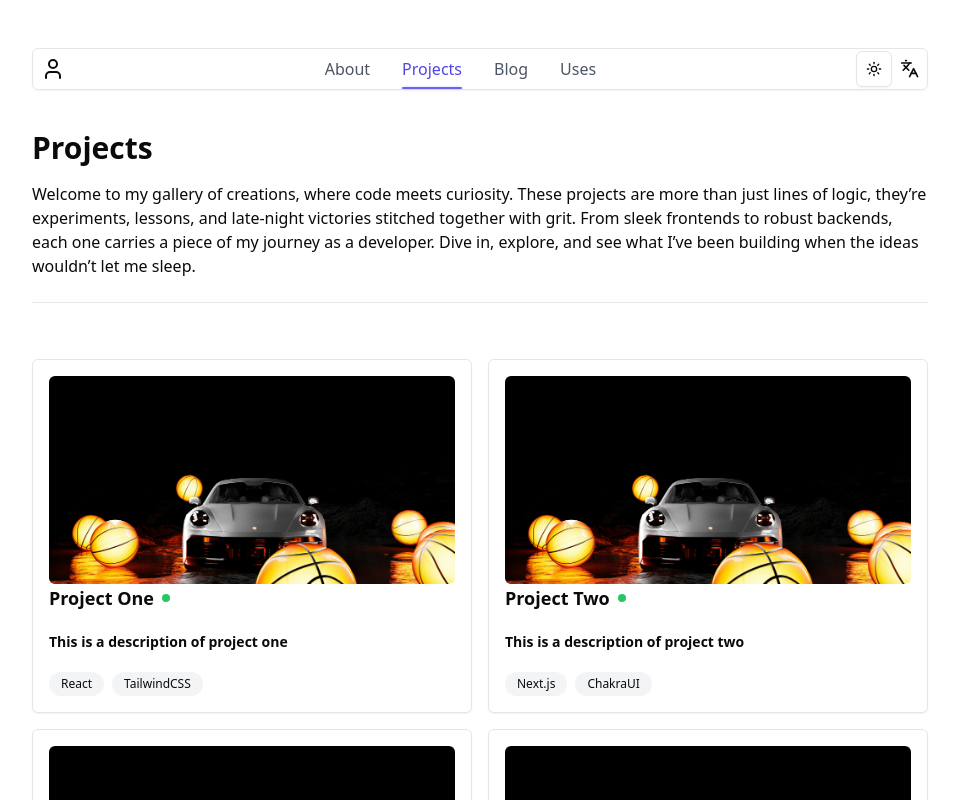
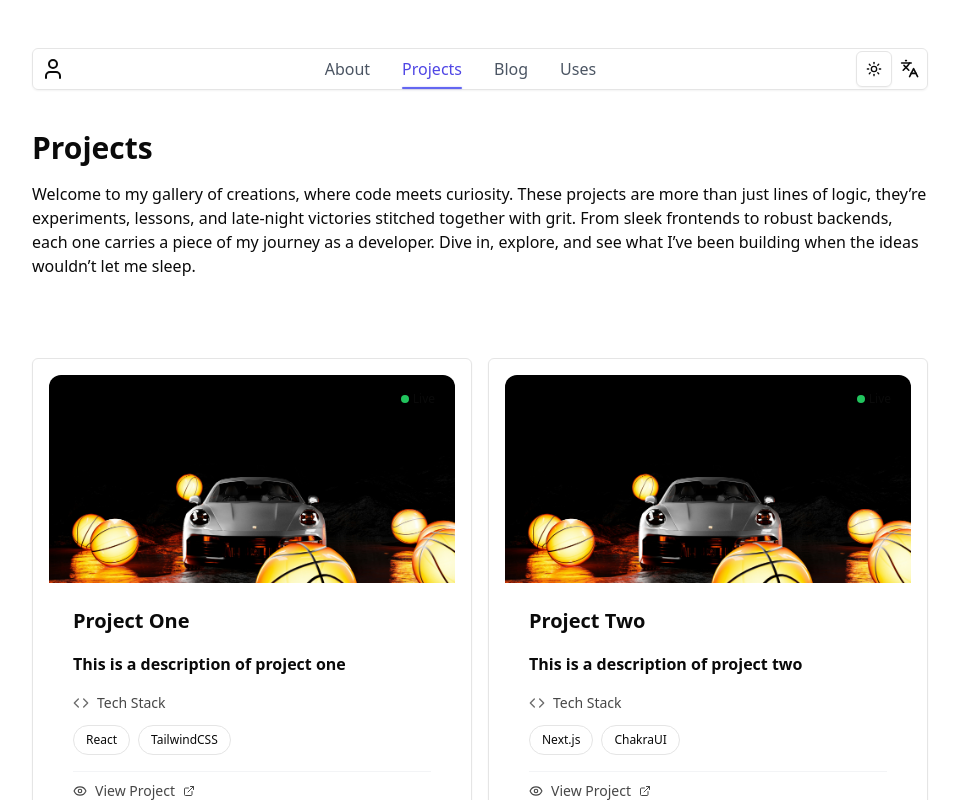
Before and after one commit to tzniceguy/portfolio, a Next.js app: page /projects in a window 1280 px wide. Shown: the top 800 px of the page, without its empty margins (160-1119 px from the left). Built offline with nearby package versions, Linux system fonts and the light colour scheme.

Commit message:
chore (projects): ui updates

```diff
--- a/app/projects/page.tsx
+++ b/app/projects/page.tsx
@@ -5,7 +5,7 @@ export default function Page() {
   return (
     <main className="max-w-4xl mx-auto">
       <div className="h-full flex-col mt-10">
-        <div className="border-b pb-6 border-gray-200 ">
+        <div className=" pb-6 ">
           <h1 className="text-3xl font-semibold capitalize mb-4">projects</h1>
           <p className="mt-2 text-md">
             Welcome to my gallery of creations, where code meets curiosity.
--- a/components/project-card.tsx
+++ b/components/project-card.tsx
@@ -1,6 +1,11 @@
+"use client";
+
 import Card from "./card";
 import Image from "next/image";
 import Link from "next/link";
+
+import { useState } from "react";
+import { ExternalLink, Eye, Code } from "lucide-react";
 
 interface CardProps {
   title: string;
@@ -9,6 +14,7 @@ interface CardProps {
   description: string;
   stack?: string[];
 }
+
 export default function ProjectCard({
   title,
   url,
@@ -16,41 +22,121 @@ export default function ProjectCard({
   description,
   stack = [],
 }: CardProps) {
+  const [isHovered, setIsHovered] = useState(false);
+
   return (
     <Card>
-      <div className="relative w-full h-52 rounded-md">
+      <div
+        className="group relative"
+        onMouseEnter={() => setIsHovered(true)}
+        onMouseLeave={() => setIsHovered(false)}
+      >
+        {/* Image Container */}
+        <div className="relative w-full h-52 overflow-hidden">
+          <div className="relative w-full h-full">
             <Image
               src={screenshot}
-          alt="project image"
+              alt={`${title} project screenshot`}
               fill={true}
-          className="rounded-md object-cover"
+              className="rounded-t-xl object-cover transition-transform duration-500 group-hover:scale-105"
             />
-      </div>
-      <div className="flex flex-col gap-5">
-        <div className="flex items-center gap-2">
+
+            {/* Overlay */}
+            <div
+              className={`absolute inset-0 bg-black/40 transition-opacity duration-300 ${
+                isHovered ? "opacity-100" : "opacity-0"
+              }`}
+            >
+              <div className="absolute inset-0 flex items-center justify-center">
+                <div className="flex gap-3">
                   <Link
                     href={url}
                     target="_blank"
-            className="font-semibold text-lg hover:underline"
+                    className="flex items-center gap-2 px-4 py-2  rounded-lg font-medium transition-all duration-200 hover:bg-white hover:scale-105"
                   >
-            {title}
+                    <ExternalLink size={16} />
+                    <span>View Live</span>
                   </Link>
+                </div>
+              </div>
+            </div>
+
+            {/* Status Indicator */}
+            <div className="absolute top-3 right-3">
+              <div className="flex items-center gap-1 px-2 py-1  rounded-full text-xs font-medium">
                 <span className="w-2 h-2 bg-green-500 rounded-full animate-pulse" />
+                <span>Live</span>
               </div>
+            </div>
+          </div>
+        </div>
+
+        {/* Content */}
+        <div className="p-6">
+          <div className="flex flex-col gap-4">
+            {/* Title and Link */}
+            <div className="flex items-center justify-between">
+              <Link
+                href={url}
+                target="_blank"
+                className="font-semibold text-xl hover:underline transition-colors duration-200 flex items-center gap-2 group/link"
+              >
+                <span>{title}</span>
+                <ExternalLink
+                  size={16}
+                  className="opacity-0 group-hover/link:opacity-100 transition-opacity duration-200"
+                />
+              </Link>
+            </div>
+
+            {/* Description */}
+            <div className="space-y-2">
+              <p className="leading-relaxed">{description}</p>
+            </div>
+
+            {/* Tech Stack */}
+            {stack.length > 0 && (
+              <div className="space-y-3">
                 <div className="flex items-center gap-2">
-          <p className="text-sm text-gray-">{description}</p>
+                  <Code size={16} className="opacity-60" />
+                  <span className="text-sm font-medium opacity-75">
+                    Tech Stack
+                  </span>
                 </div>
-        <div className="flex gap-2">
-          {stack.map((tech) => (
+                <div className="flex flex-wrap gap-2">
+                  {stack.map((tech, index) => (
                     <span
                       key={tech}
-              className="px-3 py-1 text-xs rounded-full bg-gray-100 dark:bg-gray-800 font-medium "
+                      className="px-3 py-1.5 text-xs rounded-full  border  font-medium transition-all duration-200 hover:shadow-sm hover:scale-105"
+                      style={{
+                        animationDelay: `${index * 100}ms`,
+                      }}
                     >
                       {tech}
                     </span>
                   ))}
                 </div>
               </div>
+            )}
+
+            {/* Action Footer */}
+            <div className="pt-2 border-t border-gray-100">
+              <Link
+                href={url}
+                target="_blank"
+                className="inline-flex items-center gap-2 text-sm font-medium opacity-75 hover:opacity-100 transition-opacity duration-200 group/footer"
+              >
+                <Eye size={14} />
+                <span>View Project</span>
+                <ExternalLink
+                  size={12}
+                  className="transform transition-transform duration-200 group-hover/footer:translate-x-1"
+                />
+              </Link>
+            </div>
+          </div>
+        </div>
+      </div>
     </Card>
   );
 }
```
Lines whose indentation alone changed are shown as unchanged.
